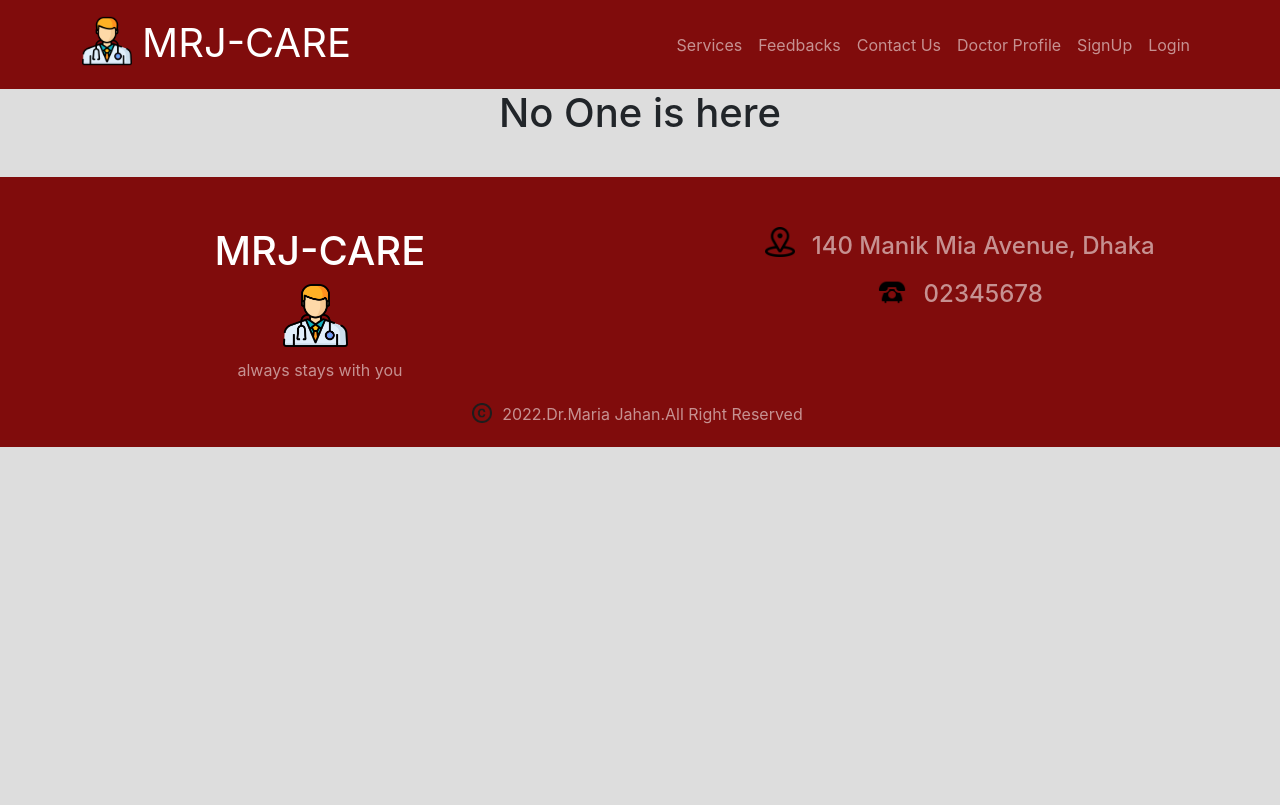
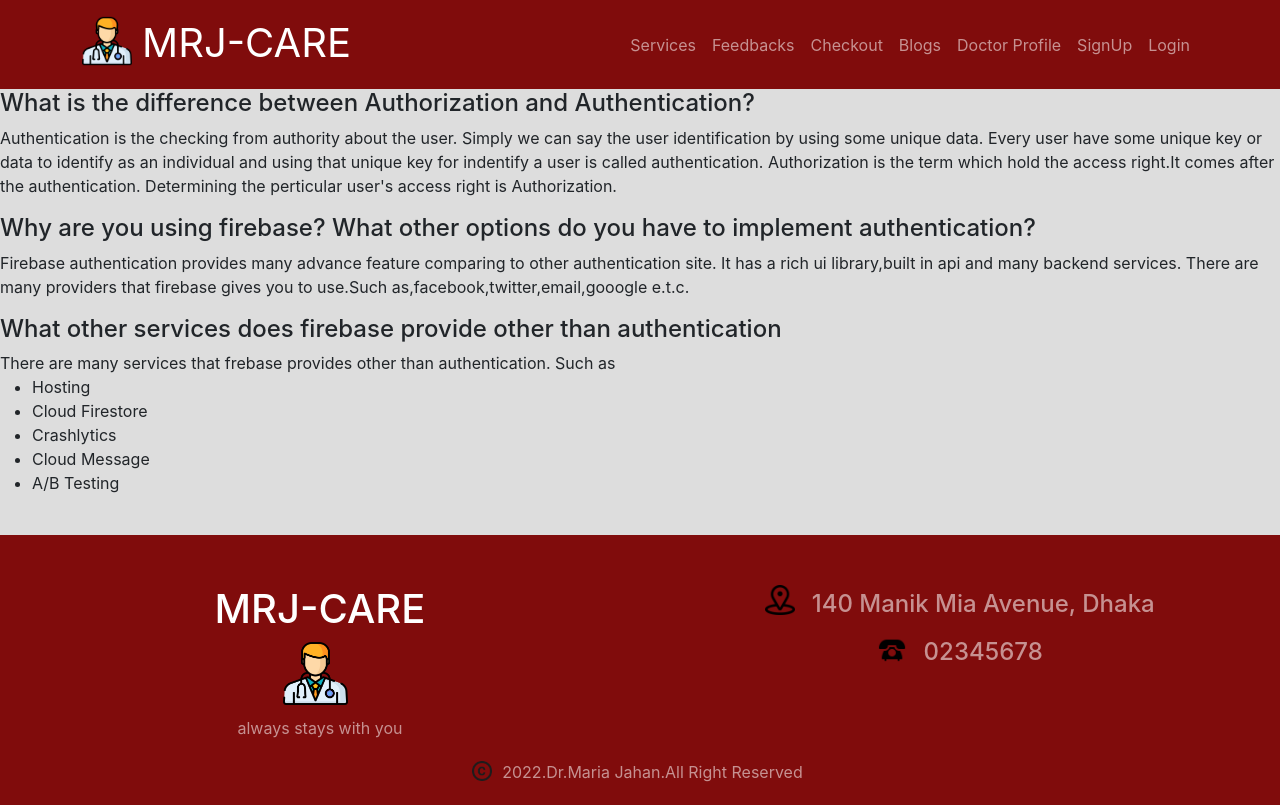
Before and after one commit to charmypappittosan/mrj-care, a React (Create React App) app: page /blogs in a window 1280 px wide. Built offline with nearby package versions, Linux system fonts and the light colour scheme; no server answers.

Commit message:
9th commit

```diff
--- a/src/App.js
+++ b/src/App.js
@@ -4,8 +4,8 @@ import "./App.css";
 import Footer from "./Home/Footer/Footer";
 import Header from "./Home/Header/Header";
 import Home from "./Home/Home/Home";
-import AddToCart from "./Main/AddToCart/AddToCart";
-import ContactUs from "./Main/ContactUs/ContactUs";
+import AddToCart from "./Main/Blogs/Blogs";
+import ContactUs from "./Main/Checkout/Checkout";
 import DoctorProfile from "./Main/DoctorProfile/DoctorProfile";
 import Signup from "./Authentication/Signup/Signup";
 import ServiceDetails from "./Main/ServiceDetails/ServiceDetails";
@@ -13,6 +13,9 @@ import Login from "./Authentication/Login/Login";
 import ResetPassword from "./Authentication/ResetPassword/ResetPassword";
 import NotFound from "./Others/NotFound/NotFound";
 import AllServices from "./Main/AllServices/AllServices";
+import RequiredAuth from "./Authentication/RequiredAuth/RequiredAuth";
+import Checkout from "./Main/Checkout/Checkout";
+import Blogs from "./Main/Blogs/Blogs";
 
 function App() {
   return (
@@ -22,15 +25,25 @@ function App() {
       <Routes>
         <Route path="/" element={<Home></Home>}></Route>
         <Route path="/home" element={<Home></Home>}></Route>
-        <Route path="/contactus" element={<ContactUs></ContactUs>}></Route>
+        <Route
+          path="/checkout"
+          element={
+            <RequiredAuth>
+              <Checkout></Checkout>
+            </RequiredAuth>
+          }
+        ></Route>
         <Route
           path="/doctorprofile"
           element={<DoctorProfile></DoctorProfile>}
         ></Route>
-        <Route path="/addtocart" element={<AddToCart></AddToCart>}></Route>
+        <Route path="/blogs" element={<Blogs></Blogs>}></Route>
         <Route path="/login" element={<Login></Login>}></Route>
         <Route path="/signup" element={<Signup></Signup>}></Route>
-        <Route path="/allservices" element={<AllServices></AllServices>}></Route>
+        <Route
+          path="/allservices"
+          element={<AllServices></AllServices>}
+        ></Route>
         <Route
           path="/resetpassword"
           element={<ResetPassword></ResetPassword>}
--- a/src/Authentication/Login/Login.js
+++ b/src/Authentication/Login/Login.js
@@ -2,14 +2,15 @@ import { signOut } from 'firebase/auth';
 import React from 'react';
 import { Button, Form } from 'react-bootstrap';
 import { useSignInWithEmailAndPassword } from 'react-firebase-hooks/auth';
-import { Link, useNavigate } from 'react-router-dom';
+import { Link, useLocation, useNavigate } from 'react-router-dom';
 import auth from '../../firebase.init';
 import Loading from '../../Others/Loading/Loading';
 import OtherLogin from '../OtherLogin/OtherLogin';
-import ResetPassword from '../ResetPassword/ResetPassword';
 import './Login.css';
 const Login = () => {
+
   const navigate=useNavigate();
+  const location=useLocation();
   let errorElement;
   const [
     signInWithEmailAndPassword,
@@ -22,11 +23,15 @@ const Login = () => {
       const password=event.target.password.value;
       signInWithEmailAndPassword(email,password);
     }
+    var from=location.state.from.pathname || "/";
+
     if(loading){
       return <Loading></Loading>
     }
+
+
     if(user){
-      navigate("/home");
+      navigate(from, {replace:true});
     }
     if (error) {
         errorElement=<p className='text-danger'>Error: {error.message}</p>
--- /dev/null
+++ b/src/Authentication/RequiredAuth/RequiredAuth.js
@@ -0,0 +1,19 @@
+import React from 'react';
+import { useAuthState } from 'react-firebase-hooks/auth';
+import { Navigate, useLocation } from 'react-router-dom';
+import auth from '../../firebase.init';
+import Loading from '../../Others/Loading/Loading';
+
+const RequiredAuth = ({children}) => {
+    const [user,loading]=useAuthState(auth);
+    let location=useLocation();
+    if(loading){
+        return <Loading></Loading>
+    }
+     if (!user) {
+       return <Navigate to="/login" state={{ from: location }} replace />;
+     }
+    return children;
+};
+
+export default RequiredAuth;
--- a/src/Home/Header/Header.js
+++ b/src/Home/Header/Header.js
@@ -28,19 +28,22 @@ const Header = () => {
                   Feedbacks
                 </Nav.Link>
 
-                <Nav.Link eventKey={5} href="home#contactus">
-                  Contact Us
+                <Nav.Link eventKey={4} href="/checkout">
+                  Checkout
                 </Nav.Link>
-                <Nav.Link eventKey={6} href="home#doctorprofile">
+                <Nav.Link eventKey={7} href="/blogs">
+                  Blogs
+                </Nav.Link>
+                <Nav.Link eventKey={3} href="home#doctorprofile">
                   Doctor Profile
                 </Nav.Link>
-                <Nav.Link eventKey={4} as={Link} to="/signup">
+                <Nav.Link eventKey={5} as={Link} to="/signup">
                   SignUp
                 </Nav.Link>
                 {user ? (
                   <Button style={{width:"90px",height:"35px",backgroundColor:"grey",border:"none",marginLeft:"5px",borderRadius:"20px"}}  onClick={handleSignOut}>Logout</Button>
                 ) : (
-                  <Nav.Link eventKey={3} as={Link} to="/login">
+                  <Nav.Link eventKey={6} as={Link} to="/login">
                     Login
                   </Nav.Link>
                 )}
--- a/src/Main/AddToCart/AddToCart.js
+++ /dev/null
@@ -1,11 +0,0 @@
-import React from 'react';
-
-const AddToCart = () => {
-    return (
-        <div>
-            <h1>Added</h1>
-        </div>
-    );
-};
-
-export default AddToCart;
--- /dev/null
+++ b/src/Main/Blogs/Blogs.js
@@ -0,0 +1,52 @@
+import React from 'react';
+
+const Blogs = () => {
+    return (
+      <div>
+        <div>
+          <h4>
+            What is the difference between Authorization and Authentication?
+          </h4>
+          <p>
+            Authentication is the checking from authority about the user. Simply
+            we can say the user identification by using some unique data. Every
+            user have some unique key or data to identify as an individual and
+            using that unique key for indentify a user is called authentication.
+            Authorization is the term which hold the access right.It comes after
+            the authentication. Determining the perticular user's access right
+            is Authorization.
+          </p>
+        </div>
+        <div>
+          <h4>
+            Why are you using firebase? What other options do you have to
+            implement authentication?
+          </h4>
+          <p>
+            Firebase authentication provides many advance feature comparing to
+            other authentication site. It has a rich ui library,built in api and
+            many backend services. There are many providers that firebase gives
+            you to use.Such as,facebook,twitter,email,gooogle e.t.c.
+          </p>
+        </div>
+        <div>
+          <h4>
+            What other services does firebase provide other than authentication
+          </h4>
+          <p>
+            There are many services that frebase provides other than
+            authentication. Such as{" "}
+            <ul>
+              <li>Hosting</li>
+              <li>Cloud Firestore</li>
+              <li>Crashlytics</li>
+              <li>Cloud Message</li>
+              <li>A/B Testing</li>
+            </ul>
+          </p>
+        </div>
+      </div>
+    );
+};
+
+export default Blogs;
--- a/src/Main/ContactUs/ContactUs.js
+++ b/src/Main/Checkout/Checkout.js
@@ -1,11 +1,11 @@
 import React from 'react';
 
-const ContactUs = () => {
+const Checkout = () => {
     return (
         <div>
-
+            item added
         </div>
     );
 };
 
-export default ContactUs;
+export default Checkout;
--- a/src/Main/Service/Service.js
+++ b/src/Main/Service/Service.js
@@ -1,10 +1,10 @@
 import React from 'react';
 import { Button, Card } from 'react-bootstrap';
-import { useNavigate } from 'react-router-dom';
+import { Link, useNavigate } from 'react-router-dom';
 import './Service.css';
 
 const Service = ({service}) => {
-    const {id,Name,image}=service;
+    const {id,Name,image,description}=service;
     const navigate=useNavigate();
     const navigateService=id=>{
         navigate(`/service/${id}`);
@@ -15,6 +15,7 @@ const Service = ({service}) => {
           <Card.Img id="card-image" variant="top" src={image} />
           <Card.Body>
             <Card.Title>{Name}</Card.Title>
+            <p>{description.slice(0,70)}....</p>
             <Button onClick={() => navigateService(id)} variant="primary">
               View Description
             </Button>
--- a/src/Main/ServiceDetails/ServiceDetails.js
+++ b/src/Main/ServiceDetails/ServiceDetails.js
@@ -8,7 +8,7 @@ const ServiceDetails = () => {
     return (
         <div className='text-dark'>
             <h1>{serviceId}</h1>
-          <Link to="/addtocart"><button onClick={notify}>Add To Cart</button></Link>
+          <Link to="/checkout"><button onClick={notify}>Add To Cart</button></Link>
         </div>
     );
 };
--- a/src/Main/Services/Services.js
+++ b/src/Main/Services/Services.js
@@ -3,9 +3,12 @@ import { Link } from 'react-router-dom';
 import Service from '../Service/Service';
 import AllService from '../AllServices/AllServices';
 import './Services.css';
+import { useAuthState } from 'react-firebase-hooks/auth';
+import auth from '../../firebase.init';
 
 const Services = () => {
     const [services,setServices]=useState([]);
+    const [user]=useAuthState(auth);
     useEffect(
         ()=>{
             fetch("Service.json")
@@ -24,7 +27,10 @@ const Services = () => {
           {services.slice(0,6).map((service) => (
             <Service key={service.id} service={service}></Service>
           ))}
-          <Link to="/allservices">See More</Link>
+          {
+            user?<Link to="/allservices">See More</Link>:<Link to="/login">See More</Link>
+
+          }
         </div>
       </div>
     );
```
Also changed, not shown: 1 other file (tests, documents, lock files or other folders).
